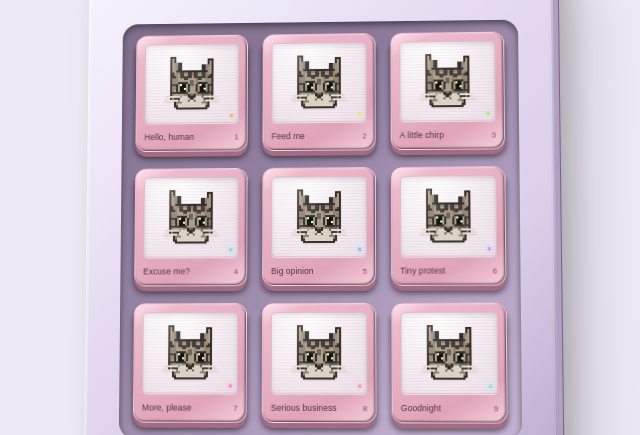
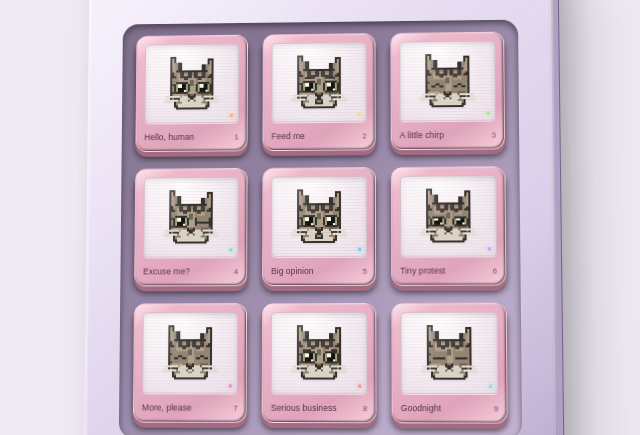
Before and after one commit to atlesque/miri-soundboard, a website built with Vite: page index.html in a window 1280 px wide. Shown: the part 266-701 px from the top of the page, 321-961 px from the left. Built offline with nearby package versions, Linux system fonts and the light colour scheme.

Commit message:
Give Miri nine cute expressions and purple dark displays

```diff
--- a/src/main.js
+++ b/src/main.js
@@ -23,7 +23,7 @@ document.querySelectorAll('button[data-theme]').forEach(button => button.addEven
 systemTheme.addEventListener('change', applyTheme);
 applyTheme();
 // Shared portrait: Miri's warm brown tabby coat, tall ears, round eyes and cream muzzle.
-function pixelCat() {
+function pixelCat(expression) {
   const pixels = new Map();
   const rect = (x, y, w, h, color) => {
     for (let a=x; a<x+w; a++) for (let b=y; b<y+h; b++) pixels.set(`${a},${b}`, color);
@@ -48,20 +48,33 @@ function pixelCat() {
   rect(15,14,2,3,'shadow'); rect(6,16,2,1,'stripe'); rect(24,16,2,1,'stripe');
   rect(6,20,3,1,'stripe'); rect(23,20,3,1,'stripe');
   rect(7,23,3,1,'stripe'); rect(22,23,3,1,'stripe');
-  // Large green-gold eyes with near-black pupils and bright reflections.
-  for (const x of [9,19]) {
-    rect(x,15,5,6,'outline'); rect(x-1,16,7,4,'outline');
-    rect(x,16,5,4,'iris'); rect(x+1,16,3,4,'eye');
-    rect(x+1,16,1,1,'shine'); rect(x+3,18,1,1,'shine');
+  // Round, oversized eyes keep the same tabby face across all expressions.
+  for (const x of [8,19]) {
+    rect(x,15,6,6,'outline'); rect(x-1,16,8,4,'outline');
+    rect(x,16,6,4,'iris'); rect(x+1,16,4,4,'eye');
+    rect(x+1,16,2,2,'shine'); rect(x+4,19,1,1,'shine');
   }
+  if ([3,7,9].includes(expression)) {
+    for (const x of [7,18]) {
+      rect(x,15,8,6,'fur');
+      if (expression===9) rect(x+1,18,6,1,'outline');
+      else {rect(x+1,18,2,1,'outline');rect(x+3,17,2,1,'outline');rect(x+5,18,2,1,'outline');}
+    }
+  }
+  if (expression===4) {rect(19,15,6,6,'fur');rect(19,18,6,1,'outline');}
+  if (expression===6) {rect(7,15,8,2,'fur');rect(18,15,8,2,'fur');rect(8,16,6,1,'outline');rect(19,16,6,1,'outline');}
+  if (expression===8) {rect(8,14,4,1,'outline');rect(22,14,3,1,'outline');}
   rect(11,22,10,4,'cream'); rect(10,23,12,2,'cream');
+  if ([2,5].includes(expression)) {rect(14,24,4,3,'outline');rect(15,25,2,1,'ear');}
   rect(14,21,4,2,'outline'); rect(15,21,2,1,'nose');
   rect(15,23,2,1,'outline'); rect(14,24,1,1,'shadow'); rect(17,24,1,1,'shadow');
+  if (expression===2) {rect(9,13,3,1,'outline');rect(21,13,3,1,'outline');}
+  if (expression===7) {rect(8,22,2,1,'ear');rect(22,22,2,1,'ear');rect(15,25,2,1,'ear');}
   rect(3,22,7,1,'whisker'); rect(2,24,7,1,'whisker');
   rect(22,22,7,1,'whisker'); rect(23,24,7,1,'whisker');
   return `<svg viewBox="0 0 32 32" class="pixel-cat" aria-hidden="true" shape-rendering="crispEdges">${[...pixels].map(([xy,c])=>{const [x,y]=xy.split(',');return `<rect x="${x}" y="${y}" width="1" height="1" fill="${palette[c]}"/>`;}).join('')}</svg>`;
 }
-$('.pads').innerHTML = sounds.map(s => `<button class="pad" style="--pad-color:${s.color};--cat-light:${s.lightColor}" data-id="${s.id}" aria-label="${s.id}. ${s.name}" aria-disabled="true" aria-pressed="false"><span class="pad-face"><span class="led-screen">${pixelCat()}<span class="led-dot"></span></span><span class="pad-caption"><span>${s.name}</span><kbd>${s.id}</kbd></span></span></button>`).join('');
+$('.pads').innerHTML = sounds.map(s => `<button class="pad" style="--pad-color:${s.color};--cat-light:${s.lightColor}" data-id="${s.id}" aria-label="${s.id}. ${s.name}" aria-disabled="true" aria-pressed="false"><span class="pad-face"><span class="led-screen">${pixelCat(s.id)}<span class="led-dot"></span></span><span class="pad-caption"><span>${s.name}</span><kbd>${s.id}</kbd></span></span></button>`).join('');
 function clear(id) {
   const audio = active.get(id);
   if (audio) { audio.pause(); audio.currentTime=0; active.delete(id); }
```
Also changed, not shown: src/style.css.
